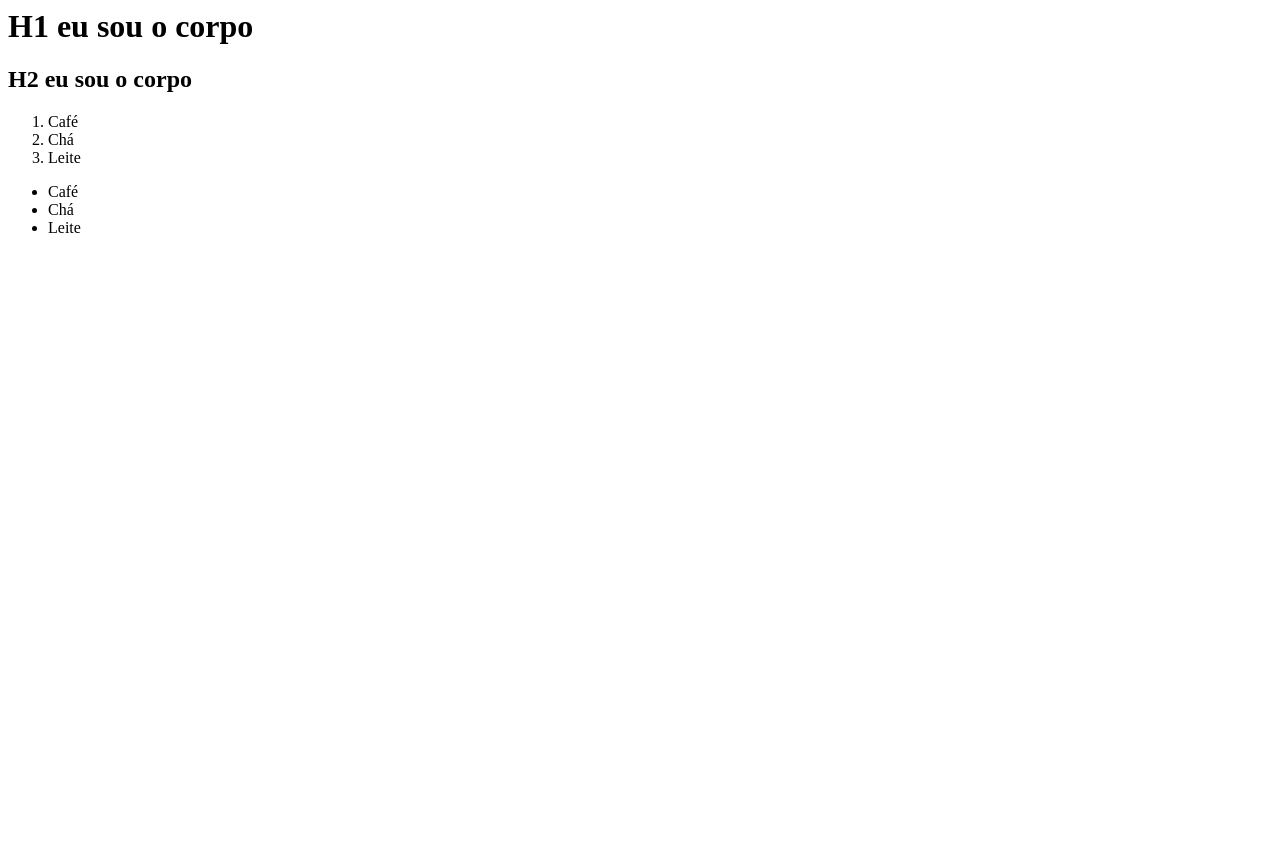
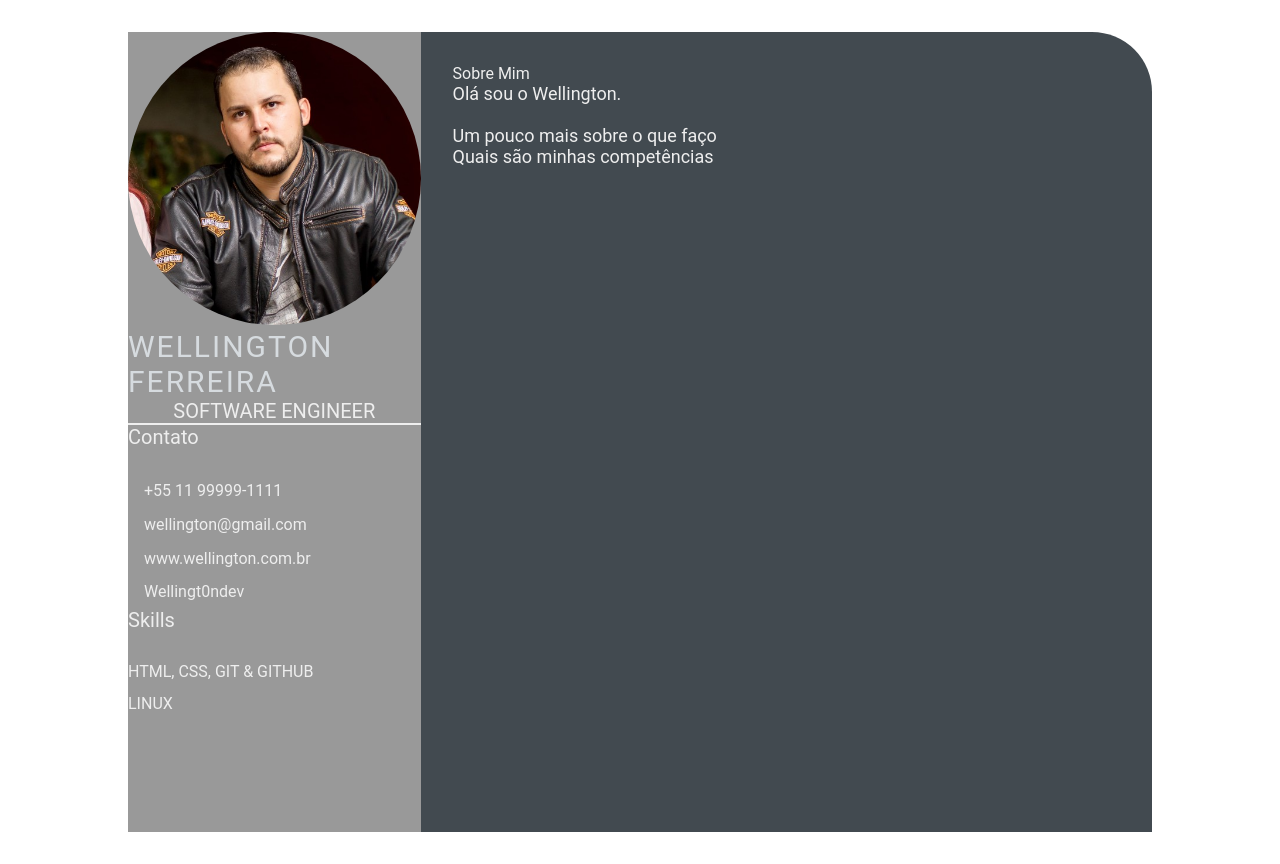
Before and after one commit to Wellingt0ndev/Wellingt0ndev.github.io, a plain HTML site: page index.html in a window 1280 px wide. Before the commit the page ends 800 px from the top, so only its background shows below. Drawn offline with Linux system fonts and the light colour scheme.

Commit message:
feature: add img/ and style.css (#2)

```diff
--- a/index.html
+++ b/index.html
@@ -1,21 +1,55 @@
-<html>
-    <head>
-        <title>
-            Olá, eu sou a cabeça
-        </title>
-    </head>
-    <body>
-        <h1>H1 eu sou o corpo</h1>
-        <h2>H2 eu sou o corpo</h2>
-    </body>
-    <ol>
-        <li>Café</li>
-        <li>Chá</li>
-        <li>Leite</li>
-    </ol>
-    <ul>
-        <li>Café</li>
-        <li>Chá</li>
-        <li>Leite</li>
-    </ul>
+<!DOCTYPE html>
+<html lang="en">
+<head>
+    <meta charset="UTF-8">
+    <meta http-equiv="X-UA-Compatible" content="IE=edge">
+    <meta name="viewport" content="width=device-width, initial-scale=1.0">
+    <title>Wellington Ferreira CV</title>
+
+    <link rel="stylesheet" href="style.css">
+
+</head>
+<body>
+  <main class="resume-contents">
+        <section class="left-section">
+            <section class="left-section-content">
+                <div class="profile">
+                    <img class="profile-image" src="img/eu.jpg" alt="profile image">
+                    <p class="name">Wellington Ferreira</p>
+                    <p class="profession">Software Engineer</p>
+                </div>
+                <div class="contact-info">
+                    <p class="left-title">Contato</p>
+                    <ul>
+                        <li><i class="fa fa-phone"></i>+55 11 99999-1111</i>
+                        <li><i class="fa fa-envelope"></i>wellington@gmail.com</i>
+                        <li><i class="fa fa-globe"></i>www.wellington.com.br</i>
+                        <li><i class="fa fa-github"></i>Wellingt0ndev</i>
+                    </ul>
+                </div>
+                <div class="skills">
+                    <p class="left-title">Skills</p>
+                    <ul>
+                        <li><p>HTML, CSS, GIT & GITHUB</p></li>
+                        <li><p>LINUX</p></li>
+                    </ul>
+                </div>
+            </div>
+        </section>
+        </section>
+
+        <section class="right-section">
+            <div class="right-section-contents">
+                <section class="about gap">
+                    <div class="right-title">Sobre Mim</div>
+                    <p class="about-me-contents">
+                        Olá sou o Wellington.<br>
+                        <br>Um pouco mais sobre o que faço
+                        <br>Quais são minhas competências
+                    </p>
+                </section>
+            </div>
+        </section>
+    </main>
+</body>
 </html>
--- /dev/null
+++ b/style.css
@@ -0,0 +1,103 @@
+* {
+    margin: 0;
+    padding: 0;
+    box-sizing: border-box;
+    list-style: none;
+    font-family: 'Roboto', sans-serif;
+}
+
+.resume-contents {
+    min-height: 100vh;
+    width: 80%;
+    margin: 2rem auto;
+    display: grid;
+    grid-template-columns: repeat(7, 1fr);
+}
+
+.left-section {
+    grid-column: span 2;
+    height: 100%;
+    background-color: #999999;
+}
+
+.right-section {
+    grid-column: span 5;
+    height: 100%;
+    background-color: #424a50;
+    border-radius: 0px 60px 0px 0px;
+}
+
+.left-section-contents{
+    padding: 2rem 2rem;
+}
+
+.profile {
+    width: 100%;
+    border-bottom: 2px solid #eeeeee;
+}
+
+.profile .profile-image {
+    width: 100%;
+    border-radius: 100%;
+}
+
+.name {
+    color: #D6DBDF;
+    font-size: 30px;
+    letter-spacing: 2px;
+    text-transform: uppercase;
+}
+
+.profession {
+    color: #eeeeee;
+    font-size: 20px;
+    text-transform: uppercase;
+    text-align: center;
+}
+
+/* .contact-info { border-bottom: 2px solid #1B2631; } */
+.left-title {
+    color: #eeeeee;
+    font-size: 20px;
+}
+
+.contact-info ul {
+    padding-top: 1.5rem;
+}
+
+.contact-info ul li,
+.references ul li {
+    padding: .4rem 0;
+    color: #eeeeee;
+}
+
+.contact-info ul li i,
+.references ul li i {
+    padding-right: 1rem;
+    font-size: 18px;
+    color: #eeeeee;
+}
+
+.skills ul {
+    padding-top: 1.5rem;
+}
+.skills ul li p {
+    padding: .4rem 0;
+    color: #eeeeee;
+}
+
+.right-section-contents {
+    padding: 2rem 2rem;
+}
+
+.right-title {
+    color: #eeeeee;
+}
+
+.gap {
+    padding-bottom: 2rem;
+}
+.about-me-contents {
+    font-size: 18px;
+    color: #eeeeee;
+}
```
Also changed, not shown: img/eu.jpg (added).
